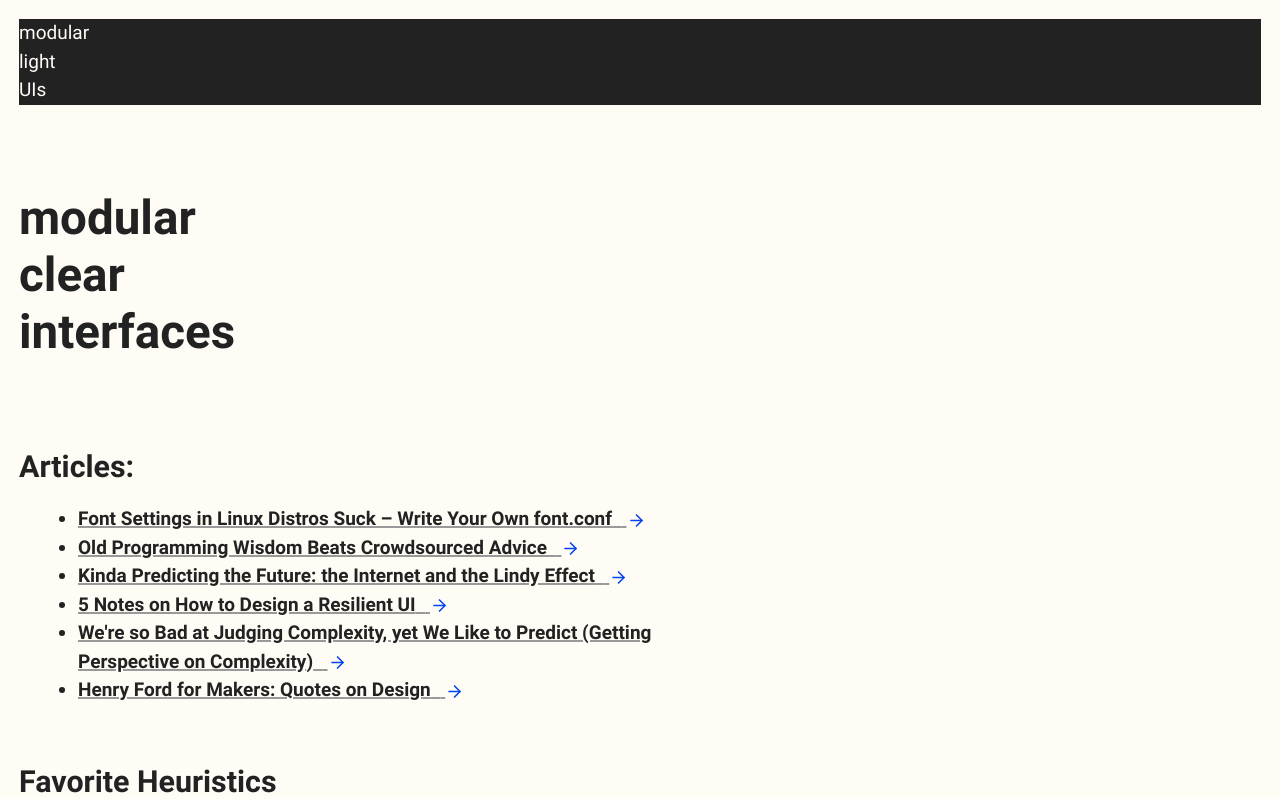
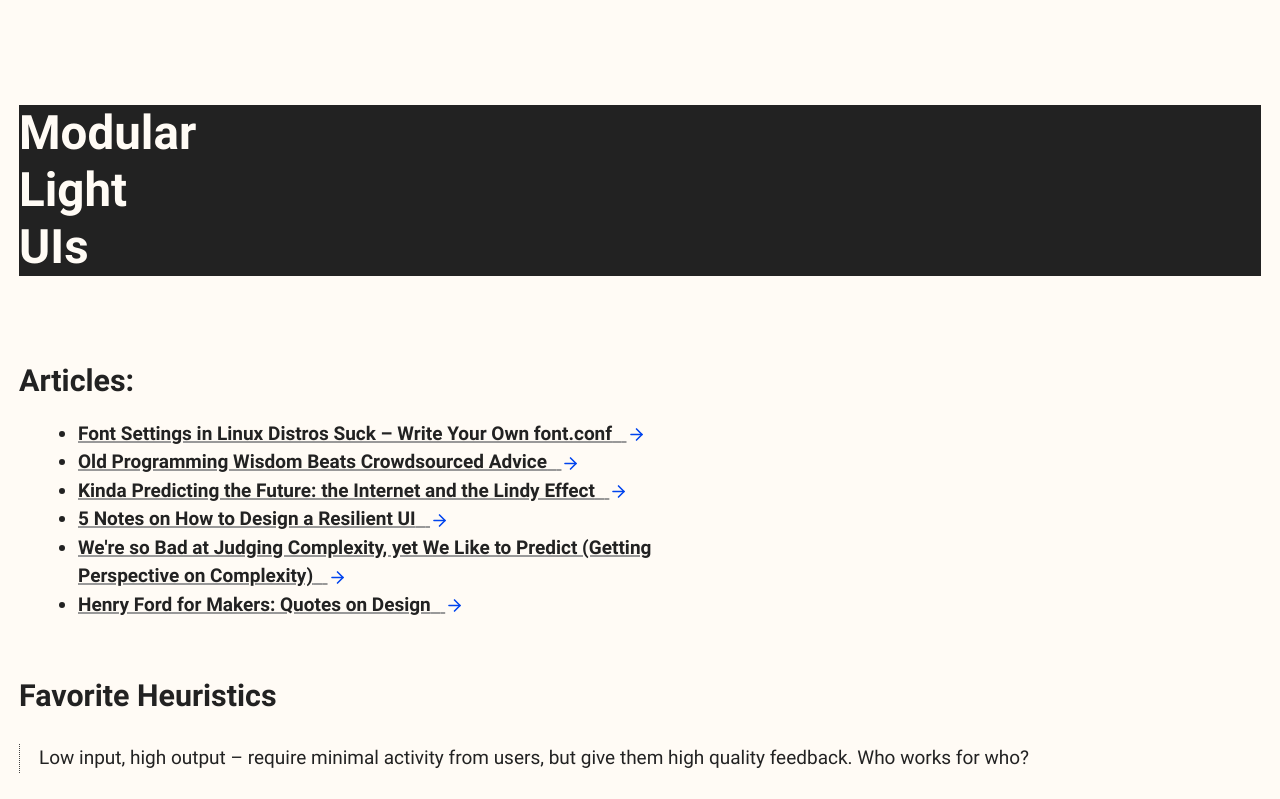
Before and after one commit to bart747/platforma, a Next.js app: page / in a window 1280 px wide. Shown: the top 799 px of the page. Built offline with nearby package versions, Linux system fonts and the light colour scheme.

Commit message:
header redesign

```diff
--- a/components/headerImage.tsx
+++ b/components/headerImage.tsx
@@ -3,12 +3,11 @@ function HeaderImage() {
     <header>
       <div className="bg-cover bg-ink-black rounded-md w-60 h-60 mx-auto my-4">
         <div className="">
-          <div className="font-mono text-brand-ivory text-center text-xl
-                          m-0 py-20 leading-6">
-            <div className="">modular</div><div className=""></div>
-            <div className="">light</div>
-            <div className="">UIs</div>
-          </div>
+          <h1 className="font-mono font-normal text-brand-ivory text-center text-xl m-0 py-20 leading-6">
+            Modular<br />
+            Light<br />
+            UIs
+          </h1>
         </div>
       </div>
     </header>
--- a/pages/index.tsx
+++ b/pages/index.tsx
@@ -22,11 +22,6 @@ export default function Home () {
 
       <div className="container mx-auto max-w-5xl">
         <HeaderImage/>
-        <h1 className="text-center font-normal text-gray-600 text-2xl">
-          modular<br />
-          clear<br />
-          interfaces
-        </h1>
         <main className="max-w-xl mx-auto">
           <ArticleList />
           <Heuristics />
```
